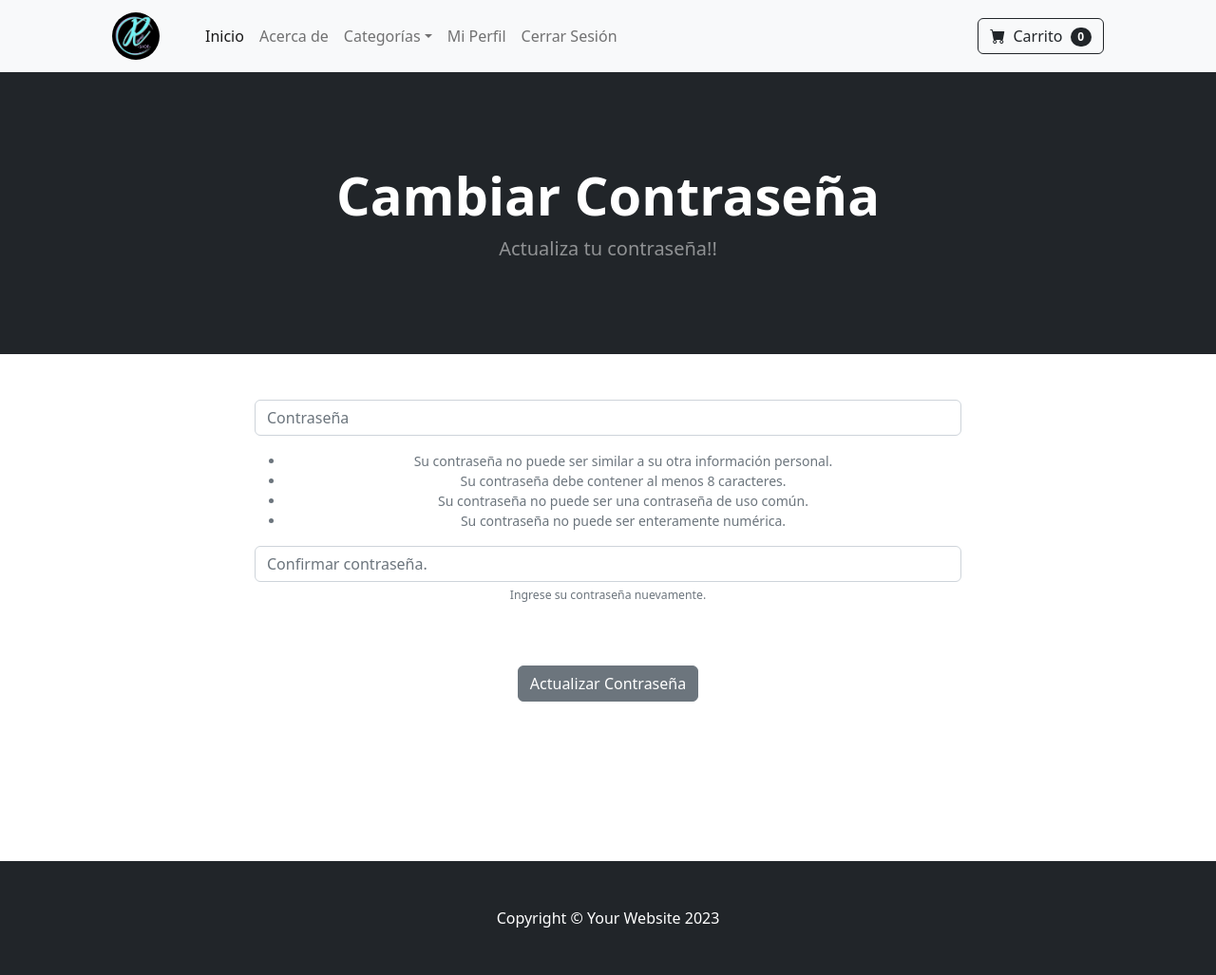
After one commit to barrantes4539/Ecom, a Django app: page /update_password/ in a window 1280 px wide. The commit adds this page. Shown: the whole page at 95% size. Run offline with Django 5.2, Linux system fonts and the light colour scheme; a user stored in the database is signed in; data comes from the database, SQL or seed files in the repository; both versions use the stored data as it was after the commit; some libraries are stand-ins or nearby versions.

Commit message:
Nueva funcionalidad de cambio de contraseña en los ajustes del perfil y nueva pagina para el cambio de contraseña

```diff
--- a/ecom/settings.py
+++ b/ecom/settings.py
@@ -131,5 +131,11 @@ MEDIA_ROOT = os.path.join(BASE_DIR,'media')
 DEFAULT_AUTO_FIELD = 'django.db.models.BigAutoField'
 
 #NOTES
+#User
+#Barrantes
+#root1234
+
+#Admin
+#root
 #root1234
 #git config --global core.autocrlf true
--- a/store/forms.py
+++ b/store/forms.py
@@ -1,6 +1,6 @@
 from django import forms
 from django.contrib.auth.models import User
-from django.contrib.auth.forms import UserCreationForm, UserChangeForm
+from django.contrib.auth.forms import UserCreationForm, UserChangeForm, SetPasswordForm
 
 class SignUpForm(UserCreationForm):
     email = forms.EmailField(label="", widget=forms.TextInput(attrs={'class':'form-control', 'placeholder':'Correo Electrónico'}))
@@ -44,3 +44,20 @@ class UpdateUserForm(UserChangeForm):
         self.fields['username'].widget.attrs['placeholder'] = 'Nombre de Usuario'
         self.fields['username'].label = ''
         self.fields['username'].help_text = None  # Remove help text
+
+class ChangePasswordForm(SetPasswordForm):
+    class Meta:
+        model = User
+        fields = ['new_password1', 'new_password2']
+    def __init__(self, *args, **kwargs):
+        super(ChangePasswordForm, self).__init__(*args, **kwargs)
+
+        self.fields['new_password1'].widget.attrs['class'] = 'form-control'
+        self.fields['new_password1'].widget.attrs['placeholder'] = 'Contraseña'
+        self.fields['new_password1'].label = ''
+        self.fields['new_password1'].help_text = '<ul class="form-text text-muted small"><li>Su contraseña no puede ser similar a su otra información personal.</li><li>Su contraseña debe contener al menos 8 caracteres.</li><li>Su contraseña no puede ser una contraseña de uso común.</li><li>Su contraseña no puede ser enteramente numérica.</li></ul>'
+
+        self.fields['new_password2'].widget.attrs['class'] = 'form-control'
+        self.fields['new_password2'].widget.attrs['placeholder'] = 'Confirmar contraseña.'
+        self.fields['new_password2'].label = ''
+        self.fields['new_password2'].help_text = '<span class="form-text text-muted"><small>Ingrese su contraseña nuevamente.</small></span>'
--- a/store/templates/navbar.html
+++ b/store/templates/navbar.html
@@ -23,8 +23,6 @@
 
                     </ul>
                 </li>
-
-
                 {% if user.is_authenticated %}
                 <li class="nav-item"><a class="nav-link" href="{% url 'user_profile' %}">Mi Perfil</a></li>
                     <li class="nav-item"><a class="nav-link" href="{% url 'logout' %}">Cerrar Sesión</a></li>
--- /dev/null
+++ b/store/templates/update_password.html
@@ -0,0 +1,39 @@
+{% extends 'base.html' %}
+{% block content %}
+    <!-- Header-->
+    <header class="bg-dark py-5">
+        <div class="container px-4 px-lg-5 my-5">
+            <div class="text-center text-white">
+                <h1 class="display-4 fw-bolder">Cambiar Contraseña</h1>
+                <p class="lead fw-normal text-white-50 mb-0">Actualiza tu contraseña!!</p>
+            </div>
+        </div>
+    </header>
+    <div class="container">
+        <div class="row">
+            <center>
+                <div class="col-8">
+                    <br/>
+                    <br/>
+                    <form method="POST" action="{% url 'update_password' %}">
+                        {% csrf_token %}
+
+                        {{ form.as_p }}
+                        <br/><br/>
+                        <button type="submit" class="btn btn-secondary">
+                            Actualizar Contraseña
+                        </button>
+
+                    <br/>
+                    <br/>
+                    <br/>
+                    <br/>
+                    <br/>
+                    <br/>
+                    <br/>
+                    <br/>
+                </div>
+            </center>
+        </div>
+    </div>
+{% endblock %}
--- a/store/templates/user_profile.html
+++ b/store/templates/user_profile.html
@@ -26,7 +26,8 @@
                         </div>
                     </div>
                     <button id="confirmBtn" type="submit" class="btn btn-success" style="display: none;">Confirmar Cambios</button>
-                    <button id="cancelBtn" type="button" class="btn btn-outline-primary ms-1" style="display: none;">Cancelar</button>
+                    <a id="passBtn" href="{% url 'update_password' %}" class="btn btn-primary text-white" style="display: none;">Cambiar Contraseña</a>
+                    <button id="cancelBtn" type="button" class="btn btn-outline-secondary ms-1 mt-2" style="display: none;">Cancelar</button>
                 </form>
             </div>
         </div>
@@ -41,7 +42,8 @@
 
         // Mostrar botones de Confirmar y Cancelar
         document.getElementById('confirmBtn').style.display = 'inline-block';
-        document.getElementById('cancelBtn').style.display = 'inline-block';
+        document.getElementById('cancelBtn').style.display = 'block';
+        document.getElementById('passBtn').style.display = 'inline-block';
     });
 
     document.getElementById('cancelBtn').addEventListener('click', function () {
--- a/store/urls.py
+++ b/store/urls.py
@@ -13,5 +13,6 @@ urlpatterns = [
     path('login/', views.login_user, name='login'),
     path('logout/', views.logout_user, name='logout'),
     path('register/', views.register_user, name='register'),
+    path('update_password/', views.update_password, name='update_password'),
     path('user_profile/', views.user_profile, name='user_profile'),
 ]
--- a/store/views.py
+++ b/store/views.py
@@ -4,7 +4,7 @@ from django.contrib.auth import authenticate, login, logout
 from django.contrib import messages
 from django.contrib.auth.models import User
 from django.contrib.auth.forms import UserCreationForm
-from .forms import SignUpForm, UpdateUserForm
+from .forms import SignUpForm, UpdateUserForm, ChangePasswordForm
 from django import forms
 
 
@@ -32,6 +32,7 @@ def category(request, cat):
     except:
         messages.success(request, ('La categoría no existe.'))
         return redirect('home')
+
 #Authentication
 def login_user(request):
     if request.method == "POST":
@@ -84,3 +85,25 @@ def user_profile(request):
     else:
         form = UpdateUserForm(instance=request.user)
     return render(request, 'user_profile.html', {'user_form': form})
+
+def update_password(request):
+    if request.user.is_authenticated:
+        current_user = request.user
+
+        if request.method == 'POST':
+            form = ChangePasswordForm(current_user, request.POST)
+            if form.is_valid():
+                form.save()
+                messages.success(request, "Has cambiado la contraseña exitosamente")
+                login(request, current_user)
+                return redirect('user_profile')
+            else:
+                for error in list(form.errors.values()):
+                    messages.error(request, error)
+                    return redirect('update_password')
+        else:
+            form = ChangePasswordForm(current_user)
+            return render(request, 'update_password.html', {'form': form})
+    else:
+        messages.success(request, ("Debes iniciar sesión primero"))
+        return redirect('login')
```
Also changed, not shown: db.sqlite3.
